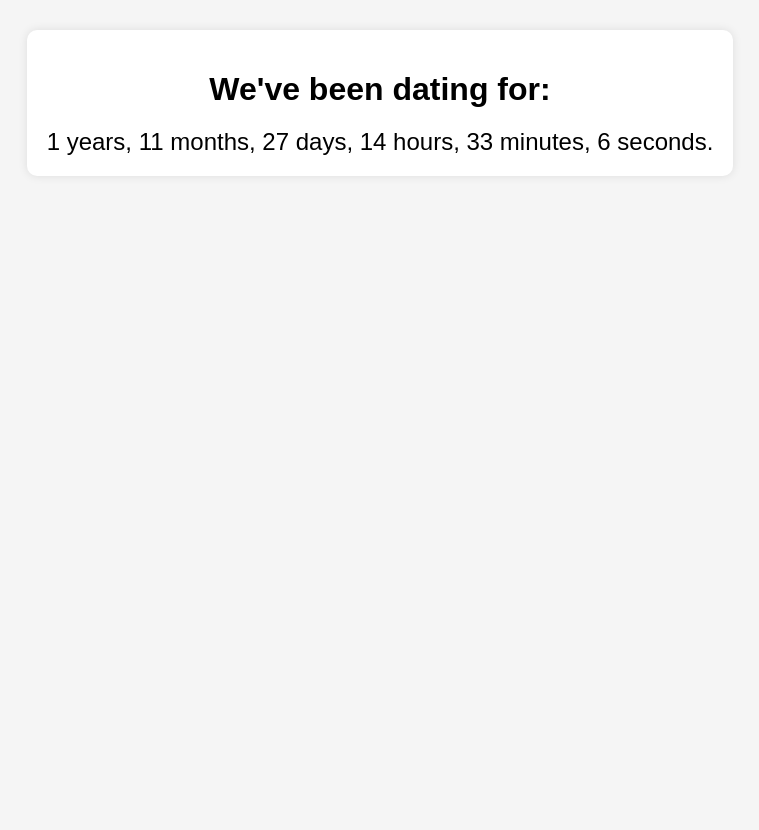
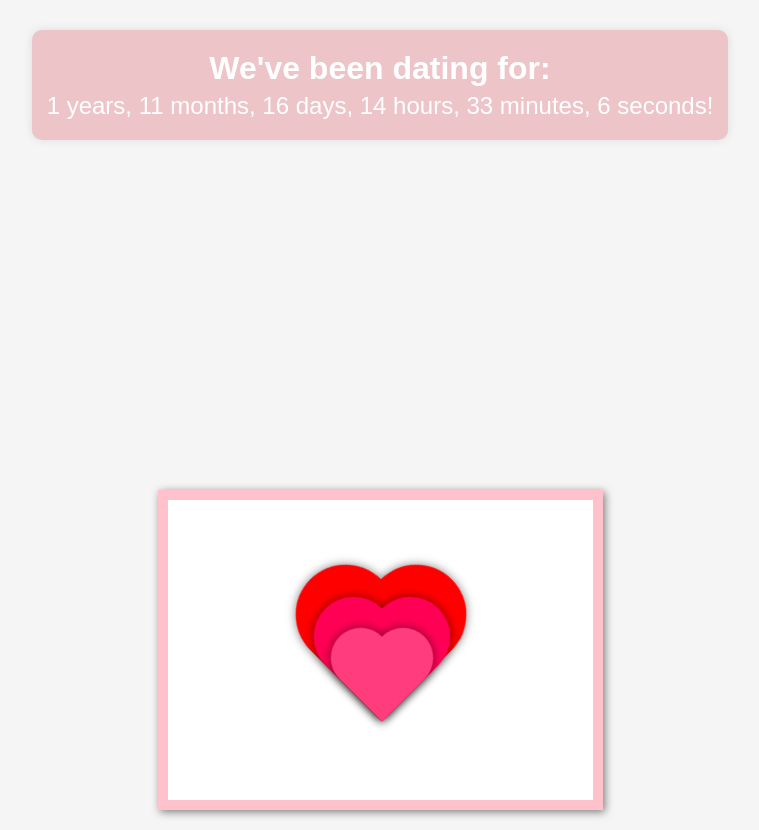
Before and after one commit to teshao/teshao.github.io, a plain HTML site: page yes.html in a window 1280 px wide. Shown: the whole page, without its empty margins (260-1019 px from the left). Drawn offline with Linux system fonts and the light colour scheme.

Commit message:
letter on page

```diff
--- a/resources/CSS/index.css
+++ b/resources/CSS/index.css
@@ -25,7 +25,7 @@ body {
     padding: 20px 30px;
     background: #edc4c8;
     font-size: 35px;
-    font-family: monospace;
+    font-family: Garamond;
     border-radius: 50px;
     overflow: hidden;
     position: relative;
--- a/resources/CSS/yes_style.css
+++ b/resources/CSS/yes_style.css
@@ -1,26 +1,209 @@
+/* Count-up timer  */
 body {
     font-family: Arial, sans-serif;
     display: flex;
-    justify-content: center;
-    align-items: flex-start;
+    flex-direction: column;
+    justify-content: flex-start;
+    align-items: center;
     height: 100vh;
     background-color: #f5f5f5;
     margin: 0;
     padding-top: 30px;
+    color: white;
 }
 
 .container {
     text-align: center;
-    background-color: #fff;
-    padding: 20px;
+    background-color: #edc4c8;
+    padding: 10px;
     border-radius: 10px;
     box-shadow: 0 0 10px rgba(0, 0, 0, 0.1);
 }
 
 h1 {
-    margin-bottom: 20px;
+    margin-bottom: 5px;
+    margin-top: 10px;
 }
 
 #timer {
     font-size: 1.5em;
+    margin-bottom: 10px;
+    margin-left: 5px;
+    margin-right: 5px;
 }
+
+/* Valentines Greeting Card */
+:root {
+    --border-color: rgb(255, 193, 203);
+    --background: white;
+    --front-bg: white;
+    --front-bg-darken: rgb(112, 177, 193);
+    --shadow: rgba(0, 0, 0, 0.1);
+    --drop-shadow: rgba(0, 0, 0, 0.5);
+    --text: #331717;
+}
+
+.card {
+    position: relative;
+    width: 425px;
+    height: 300px;
+    border: 10px solid var(--border-color);
+    box-shadow: inset 10px 0px 15px 0px var(--shadow);
+    background-color: var(--background);
+    margin-top: 350px;
+}
+
+.card .textContainer {
+    width: 80%;
+    height: 80%;
+    margin: auto;
+}
+
+.card .textContainer #header {
+    font-size: 1.5rem;
+    margin: 60px auto;
+}
+
+.card p {
+    font-family: 'Roboto';
+    font-size: 1.1rem;
+    line-height: 1.4;
+    color: var(--text);
+    font-style: italic;
+    text-align: center;
+    margin: 30px auto;
+}
+
+.card .front {
+    position: absolute;
+    width: 100%;
+    height: 100%;
+    margin: -10px 0px 0px -10px;
+    border: 10px solid var(--border-color);
+    backface-visibility: hidden;
+    background-color: var(--front-bg);
+    background-size: contain;
+    transform-style: preserve-3d;
+    transform-origin: 50% 0%;
+    transform: perspective(800px) rotateX(0deg);
+    transition: all 0.8s ease-in-out;
+}
+
+.card:hover .front {
+    transform: perspective(800px) rotateX(170deg);
+}
+
+.card .back {
+    position: absolute;
+    width: 100%;
+    height: 100%;
+    border: 10px solid var(--border-color);
+    margin: -10px 0px 0px -10px;
+    backface-visibility: visible;
+    filter: drop-shadow(2px 2px 4px var(--drop-shadow));
+    transform-style: preserve-3d;
+    transform-origin: 50% 0%;
+    transform: perspective(800px) rotateX(0deg);
+    transition: all 0.8s ease-in-out;
+    background-color: var(--background);
+    box-shadow: 0 0 0 0 var(--shadow);
+}
+
+.card:hover .back {
+    transform: perspective(800px) rotateX(170deg);
+    box-shadow: 0px 5px 10px 0px var(--shadow), inset 2px 0px 15px 0px var(--shadow);
+}
+
+.heart-container {
+    position: relative;
+    top: calc(50% - 50px);
+    left: calc(50% - 50px);
+}
+
+.heart-1 {
+    position: absolute;
+    background-color: red;
+    filter: drop-shadow(0px 0px 5px var(--drop-shadow));
+    height: 100px;
+    width: 100px;
+    margin: 0 auto;
+    transform: rotate(-45deg);
+}
+
+.heart-1:before,
+.heart-1:after {
+    content: "";
+    position: absolute;
+    background-color: red;
+    border-radius: 50%;
+    height: 100px;
+    width: 100px;
+}
+
+.heart-1:before {
+    top: -50px
+}
+
+.heart-1:after {
+    left: 50px;
+}
+
+.heart-2 {
+    position: absolute;
+    background-color: rgb(255, 0, 85);
+    filter: drop-shadow(0px 0px 5px var(--drop-shadow));
+    height: 80px;
+    width: 80px;
+    margin: 0 auto;
+    transform: rotate(-45deg);
+    top: 25px;
+    left: 11px;
+}
+
+.heart-2:before,
+.heart-2:after {
+    content: "";
+    position: absolute;
+    background-color: rgb(255, 0, 85);
+    border-radius: 50%;
+    height: 80px;
+    width: 80px;
+}
+
+.heart-2:before {
+    top: -40px
+}
+
+.heart-2:after {
+    left: 40px;
+}
+
+.heart-3 {
+    position: absolute;
+    background-color: rgb(255, 60, 125);
+    filter: drop-shadow(0px 0px 5px var(--drop-shadow));
+    height: 60px;
+    width: 60px;
+    margin: 0 auto;
+    transform: rotate(-45deg);
+    top: 49px;
+    left: 21px;
+}
+
+.heart-3:before,
+.heart-3:after {
+    content: "";
+    position: absolute;
+    background-color: rgb(255, 60, 125);
+    border-radius: 50%;
+    height: 60px;
+    width: 60px;
+}
+
+.heart-3:before {
+    top: -30px
+}
+
+.heart-3:after {
+    left: 30px;
+}
--- a/resources/js/date.js
+++ b/resources/js/date.js
@@ -1,15 +1,35 @@
-const startDate = new Date('2022-07-09T02:24:00'); // Replace this with your start date
+const startDate = new Date('2022-07-09T02:24:00'); // Start date and time
 
 function updateTimer() {
     const now = new Date();
-    const duration = now - startDate;
+    let years = now.getFullYear() - startDate.getFullYear();
+    let months = now.getMonth() - startDate.getMonth();
+    let days = now.getDate() - startDate.getDate();
+    let hours = now.getHours() - startDate.getHours();
+    let minutes = now.getMinutes() - startDate.getMinutes();
+    let seconds = now.getSeconds() - startDate.getSeconds();
 
-    const years = Math.floor(duration / (1000 * 60 * 60 * 24 * 365));
-    const months = Math.floor((duration % (1000 * 60 * 60 * 24 * 365)) / (1000 * 60 * 60 * 24 * 30));
-    const days = Math.floor((duration % (1000 * 60 * 60 * 24 * 30)) / (1000 * 60 * 60 * 24));
-    const hours = Math.floor((duration % (1000 * 60 * 60 * 24)) / (1000 * 60 * 60));
-    const minutes = Math.floor((duration % (1000 * 60 * 60)) / (1000 * 60));
-    const seconds = Math.floor((duration % (1000 * 60)) / 1000);
+    if (seconds < 0) {
+        seconds += 60;
+        minutes--;
+    }
+    if (minutes < 0) {
+        minutes += 60;
+        hours--;
+    }
+    if (hours < 0) {
+        hours += 24;
+        days--;
+    }
+    if (days < 0) {
+        const monthDays = new Date(now.getFullYear(), now.getMonth(), 0).getDate();
+        days += monthDays;
+        months--;
+    }
+    if (months < 0) {
+        months += 12;
+        years--;
+    }
 
     document.getElementById('years').textContent = years;
     document.getElementById('months').textContent = months;
--- a/yes.html
+++ b/yes.html
@@ -5,7 +5,7 @@
 <head>
     <meta name="viewport" content="width=device-width, initial-scale=1.0, maximum-scale=1.0, user-scalable=0">
     <meta charset="UTF-8">
-    <title>First anniversary of love</title>
+    <title>I love you!</title>
     <link rel="stylesheet" type="text/css" href="./resources/CSS/yes_style.css">
 </head>
 
@@ -19,19 +19,25 @@
             <span id="days"></span> days,
             <span id="hours"></span> hours,
             <span id="minutes"></span> minutes,
-            <span id="seconds"></span> seconds.
+            <span id="seconds"></span> seconds!
         </div>
     </div>
 
-    <!-- <div class="container">
-        <div class="test">
-            <h1 class="header_text">Hurrayyyy!!</h1>
+    <div class="card">
+        <div class="back"></div>
+        <div class="front">
+            <div class="heart-container">
+                <div class="heart-1"></div>
+                <div class="heart-2"></div>
+                <div class="heart-3"></div>
+            </div>
         </div>
 
-        <div class="gif_container">
-            <img src="https://media0.giphy.com/media/T86i6yDyOYz7J6dPhf/giphy.gif" alt="Cute animated illustration">
+        <div class="textContainer">
+            <p id="header">Holder</p>
+            <p>Holder rwaisda sadokprw nfsaf ewingd sdk</p>
         </div>
-    </div> -->
+    </div>
 
     <script src="./resources/js/date.js"></script>
 
```
